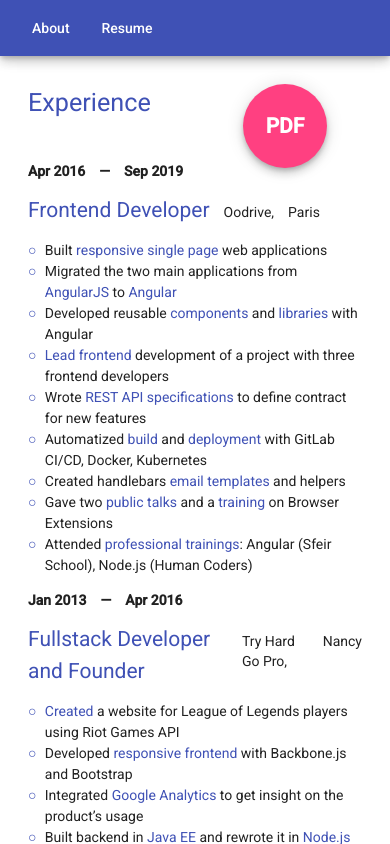
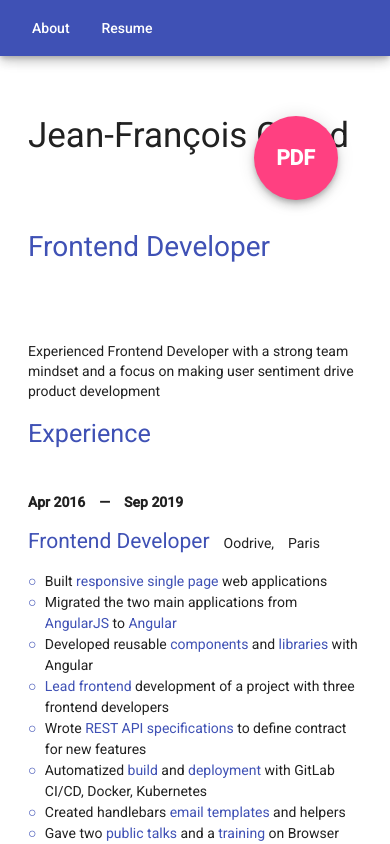
Before and after one commit to gritchou/gritchou.dev, an Angular app: page /resume in a window 390 px wide. Built offline with nearby package versions, Linux system fonts and the light colour scheme.

Commit message:
feat(resume): add header with name and job title

```diff
--- a/src/app/app.module.ts
+++ b/src/app/app.module.ts
@@ -16,6 +16,7 @@ import { ExperienceComponent } from './resume/experience/experience.component';
 import { SectionComponent } from './section/section.component';
 import { EducationComponent } from './resume/education/education.component';
 import { SkillComponent } from './resume/skill/skill.component';
+import { ResumeHeaderComponent } from './resume/resume-header/resume-header.component';
 
 @NgModule({
 	declarations: [
@@ -27,7 +28,8 @@ import { SkillComponent } from './resume/skill/skill.component';
 		ExperienceComponent,
 		EducationComponent,
 		SkillComponent,
-		SectionComponent
+		SectionComponent,
+		ResumeHeaderComponent
 	],
 	imports: [
 		BrowserModule,
--- /dev/null
+++ b/src/app/resume/resume-header/resume-header.component.html
@@ -0,0 +1,6 @@
+<span></span>
+<span class="name">{{ header.name }}</span>
+<span></span>
+<span class="job-title">{{ header.jobTitle }}</span>
+<span></span>
+<span class="description">{{ header.description }}</span>
--- /dev/null
+++ b/src/app/resume/resume-header/resume-header.component.scss
@@ -0,0 +1,30 @@
+@import "../../../variables";
+
+:host {
+	display: grid;
+	grid-template-columns: 12em auto;
+	grid-gap: 2em;
+	max-width: 45em;
+	margin: 1em 0;
+	color: $text-color;
+
+	@media(max-width: 500px) {
+		display: flex;
+		flex-direction: column;
+	}
+}
+
+.name {
+	font-size: 2.5em;
+}
+
+.job-title {
+	color: $primary;
+	font-size: 2em;
+}
+
+@media(max-width: 500px) {
+	.name, .job-title {
+		margin-bottom: 1em;
+	}
+}
--- a/src/app/resume/resume.component.html
+++ b/src/app/resume/resume.component.html
@@ -1,3 +1,5 @@
+<app-resume-header [header]="header"></app-resume-header>
+<div class="resume">
 	<app-section [title]="'Experience'"></app-section>
 	<app-experience *ngFor="let experience of experiences" [experience]="experience"></app-experience>
 	<app-section [title]="'Education'"></app-section>
@@ -5,3 +7,4 @@
 	<app-section [title]="'Technical and Language Skills'"></app-section>
 	<app-skill *ngFor="let skill of skills" [skill]="skill"></app-skill>
 	<div class="pdf mat-elevation-z6" (click)="openPdf()">PDF</div>
+</div>
--- a/src/app/resume/resume.component.scss
+++ b/src/app/resume/resume.component.scss
@@ -1,13 +1,16 @@
 @import "../../variables";
 
 :host {
+	padding: 2em;
+	align-self: center;
+
+}
+
+.resume {
 	flex-grow: 1;
-	padding: 2em;
 	display: grid;
 	grid-gap: 1em;
-	align-self: center;
 	max-width: 360em;
-}
 
 	.pdf {
 		border-radius: 50%;
@@ -15,7 +18,7 @@
 		background-color: $secondary;
 		position: fixed;
 		right: 10em;
-	top: 6em;
+		top: 5em;
 		width: 4em;
 		height: 4em;
 		display: flex;
@@ -25,15 +28,16 @@
 		font-weight: 700;
 		box-sizing: border-box;
 
+		@media(max-width: 500px) {
+			top: 5.5em;
+			right: 2.5em;
+		}
+
 		&:hover {
 			color: $secondary;
 			background-color: white;
 			border: 6px solid $secondary;
 			cursor: pointer;
 		}
-
-	@media(max-width: 500px) {
-		top: 4em;
-		right: 3em;
 	}
 }
--- a/src/app/resume/resume.component.ts
+++ b/src/app/resume/resume.component.ts
@@ -1,6 +1,6 @@
 import { Component } from '@angular/core';
 
-import { experiences, educations, skills } from '../../assets/resume/jfgrand.json';
+import { header, experiences, educations, skills } from '../../assets/resume/jfgrand.json';
 
 @Component({
 	selector: 'app-resume',
@@ -11,6 +11,7 @@ export class ResumeComponent {
 	experiences = experiences;
 	educations = educations;
 	skills = skills;
+	header = header;
 
 	openPdf() {
 		window.open('assets/resume/jfgrand.pdf', '_blank');
--- a/src/assets/resume/jfgrand.json
+++ b/src/assets/resume/jfgrand.json
@@ -1,4 +1,10 @@
 {
+	"header": {
+		"name": "Jean-François Grand",
+		"jobTitle": "Frontend Developer",
+		"description": "Experienced Frontend Developer with a strong team mindset and a focus on making user sentiment drive product development",
+		"quote": "I'm gonna eat your brains and gain your knowledge"
+	},
 	"experiences": [
 		{
 			"startDate": "Apr 2016",
```
Also changed, not shown: src/app/resume/resume-header/resume-header.component.ts (added, +13 -0 lines), src/app/resume/resume.ts (+7 -0 lines), 1 other file (tests, documents, lock files or other folders). Lines whose indentation alone changed are shown as unchanged.
